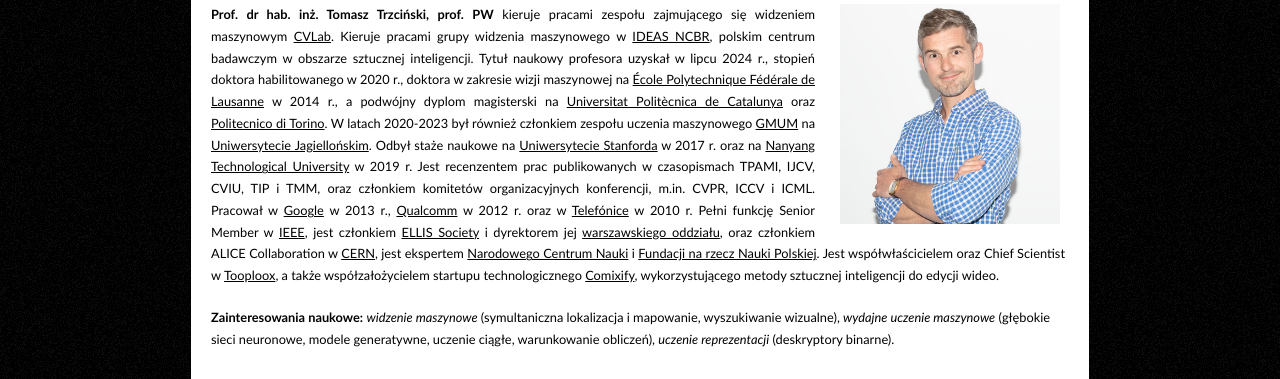
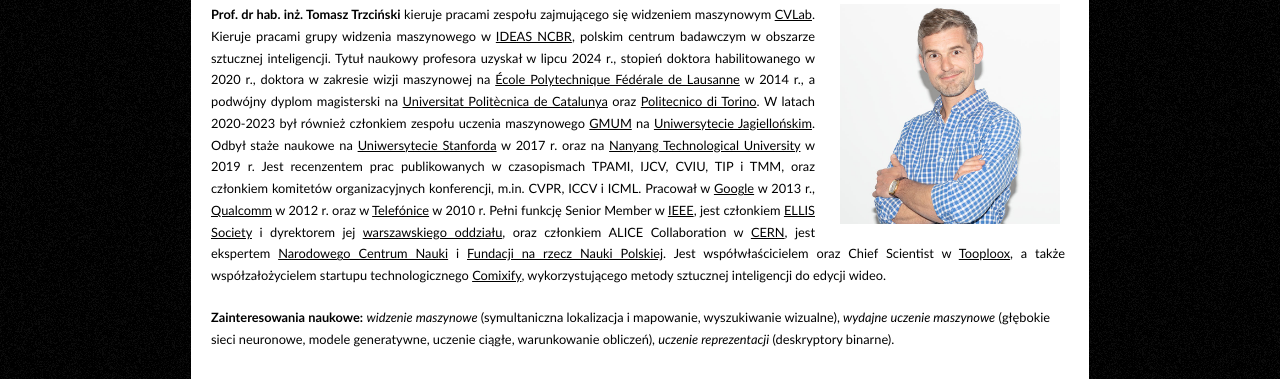
Before and after one commit to tomasz-trzcinski/www, a plain HTML site: page index-pl.html in a window 1280 px wide. Shown: the part 220-599 px from the top of the page. Drawn offline with Linux system fonts and the light colour scheme.

Commit message:
Update index-pl.html

```diff
--- a/index-pl.html
+++ b/index-pl.html
@@ -35,7 +35,7 @@
         <h1>Biografia</h1>
         <span class="right"><img src="photo2.jpg" height="220" hspace="5" vspace="5" style="PADDING-LEFT: 15px; PADDING-RIGHT: 5px;"/></span>
 
-        <p align="justify"><b>Prof. dr hab. inż. Tomasz Trzciński, prof. PW</b> <!--w <a href="http://www.grafi.ii.pw.edu.pl/" target="_blank">Zakładzie Grafiki Komputerowej</a> <a href="http://www.ii.pw.edu.pl/" target="_blank">Instytutu Informatyki</a>
+        <p align="justify"><b>Prof. dr hab. inż. Tomasz Trzciński</b> <!--w <a href="http://www.grafi.ii.pw.edu.pl/" target="_blank">Zakładzie Grafiki Komputerowej</a> <a href="http://www.ii.pw.edu.pl/" target="_blank">Instytutu Informatyki</a>
 <a href="http://www.pw.edu.pl">Politechnice Warszawskiej</a> od 2015 r., gdzie --> kieruje pracami zespołu zajmującego się widzeniem maszynowym <a href="http://cvlab.ii.pw.edu.pl" target="_blank">CVLab</a>. Kieruje pracami grupy widzenia maszynowego w <a href="https://ideas-ncbr.pl/">IDEAS NCBR</a>, polskim centrum badawczym w obszarze sztucznej inteligencji. Tytuł naukowy profesora uzyskał w lipcu 2024 r., stopień doktora habilitowanego w 2020 r., doktora w zakresie wizji maszynowej na <a href="http://www.epfl.ch" target="_blank">École Polytechnique Fédérale de Lausanne</a> w 2014 r., a podwójny dyplom magisterski na <a href="http://www.upc.edu" target="_blank">Universitat Politècnica de Catalunya</a> oraz <a href="http://www.polito.it" target="_blank">Politecnico di Torino</a>.
 W latach 2020-2023 był również członkiem zespołu uczenia maszynowego <a href="https://gmum.net/" target="_blank">GMUM</a> na <a href="https://www.uj.edu.pl/" target="_blank">Uniwersytecie Jagiellońskim</a>. Odbył staże naukowe na <a href="http://stanford.edu" target="_blank">Uniwersytecie Stanforda</a> w 2017 r. oraz na <a href="https://www.ntu.edu.sg/" target="_blank">Nanyang Technological University</a> w 2019 r.
 Jest recenzentem prac publikowanych w czasopismach TPAMI, IJCV, CVIU, TIP i TMM, oraz członkiem komitetów organizacyjnych konferencji, m.in. CVPR, ICCV i ICML. Pracował w <a href="http://www.google.com" target="_blank">Google</a> w 2013 r., <a href="http://www.qualcomm.com/invention/research" target="_blank">Qualcomm</a> w 2012 r. oraz w <a href="http://www.tid.es" target="_blank">Telefónice</a> w 2010 r.  Pełni funkcję Senior Member w <a href="https://www.ieee.org/" target="_blank">IEEE</a>, jest członkiem <a href="https://ellis.eu/members">ELLIS Society</a> i dyrektorem jej <a href="https://ellis.eu/units/warsaw">warszawskiego oddziału</a>, oraz członkiem ALICE Collaboration w <a href="https://home.web.cern.ch/" target="_blank">CERN</a>, jest ekspertem <a href="https://www.ncn.gov.pl" target="_blank">Narodowego Centrum Nauki</a> i <a href="http://fnp.org.pl	" target="_blank">Fundacji na rzecz Nauki Polskiej</a>. Jest współwłaścicielem oraz Chief Scientist w <a href="http://www.tooploox.com" target="_blank">Tooploox</a>, a także współzałożycielem startupu technologicznego <a href="http://comixify.ai">Comixify</a>, wykorzystującego metody sztucznej inteligencji do edycji wideo.</p>
```
